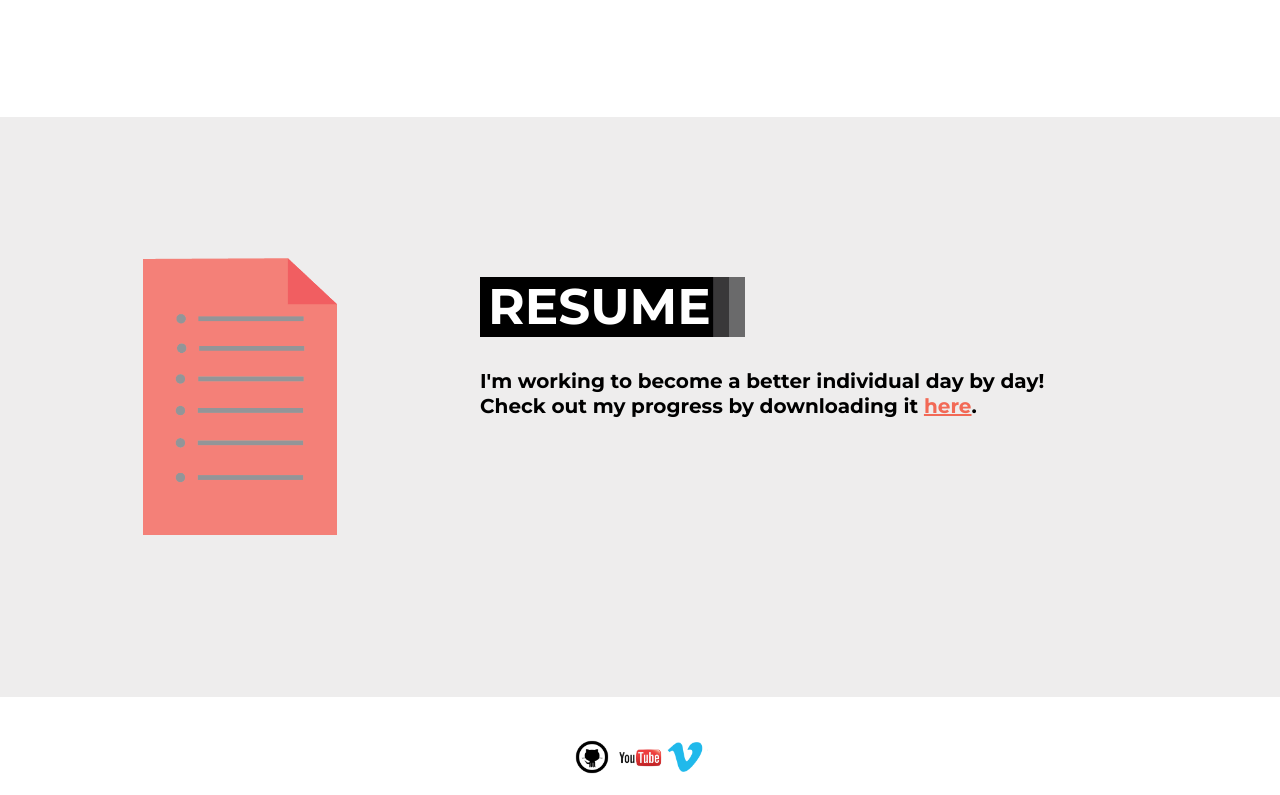
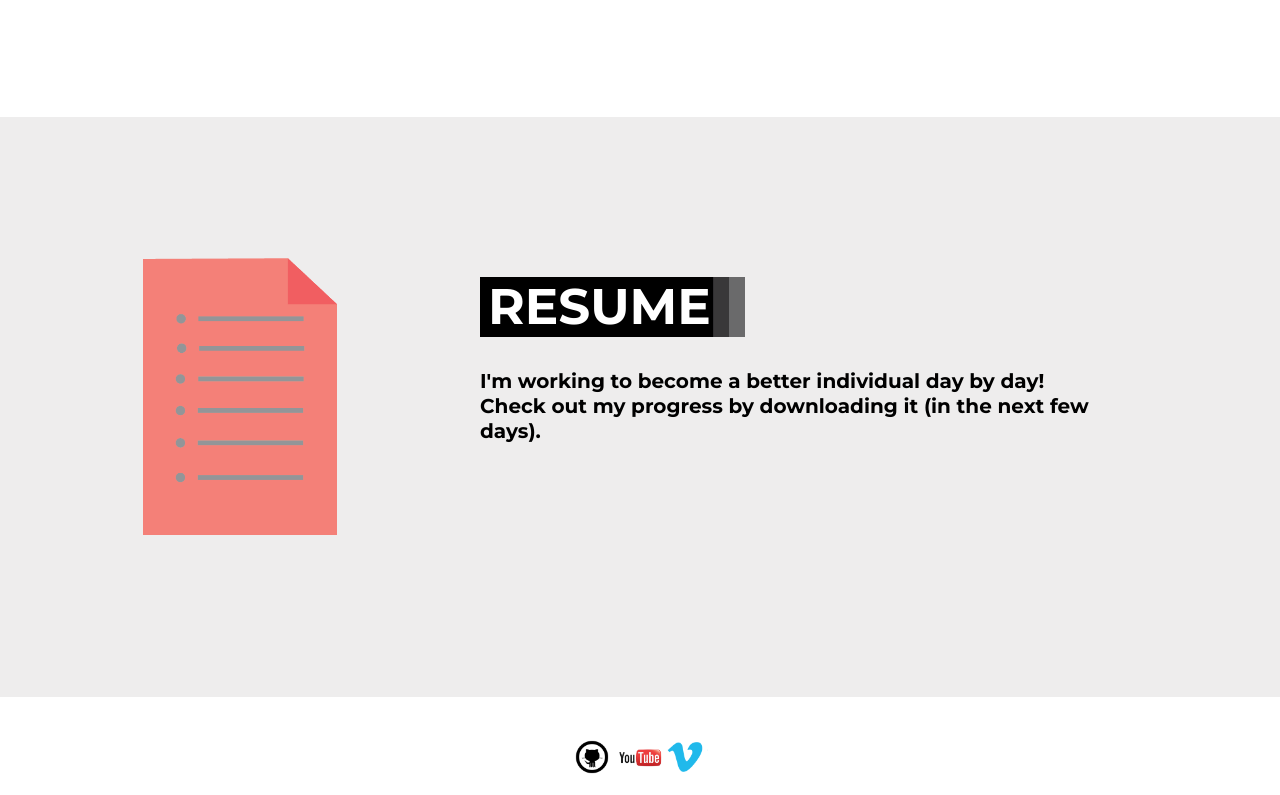
Before and after one commit to puzzledsean/puzzledsean.github.io, a plain HTML site: page index.html in a window 1280 px wide. Shown: the part 1280-2075 px from the top of the page. Drawn offline with Linux system fonts and the light colour scheme.

Commit message:
temporarily remove resume cause it needs to be updated

```diff
--- a/index.html
+++ b/index.html
@@ -64,7 +64,7 @@
         <div class="section-info">
             I'm working to become a better individual day by day!
             <br>
-            Check out my progress by downloading it <a href="resume.pdf">here</a>.
+            Check out my progress by downloading it (in the next few days)<a href="resume.pdf"></a>.
         </div>
     </div>
 
```
Also changed, not shown: 2 other files.
